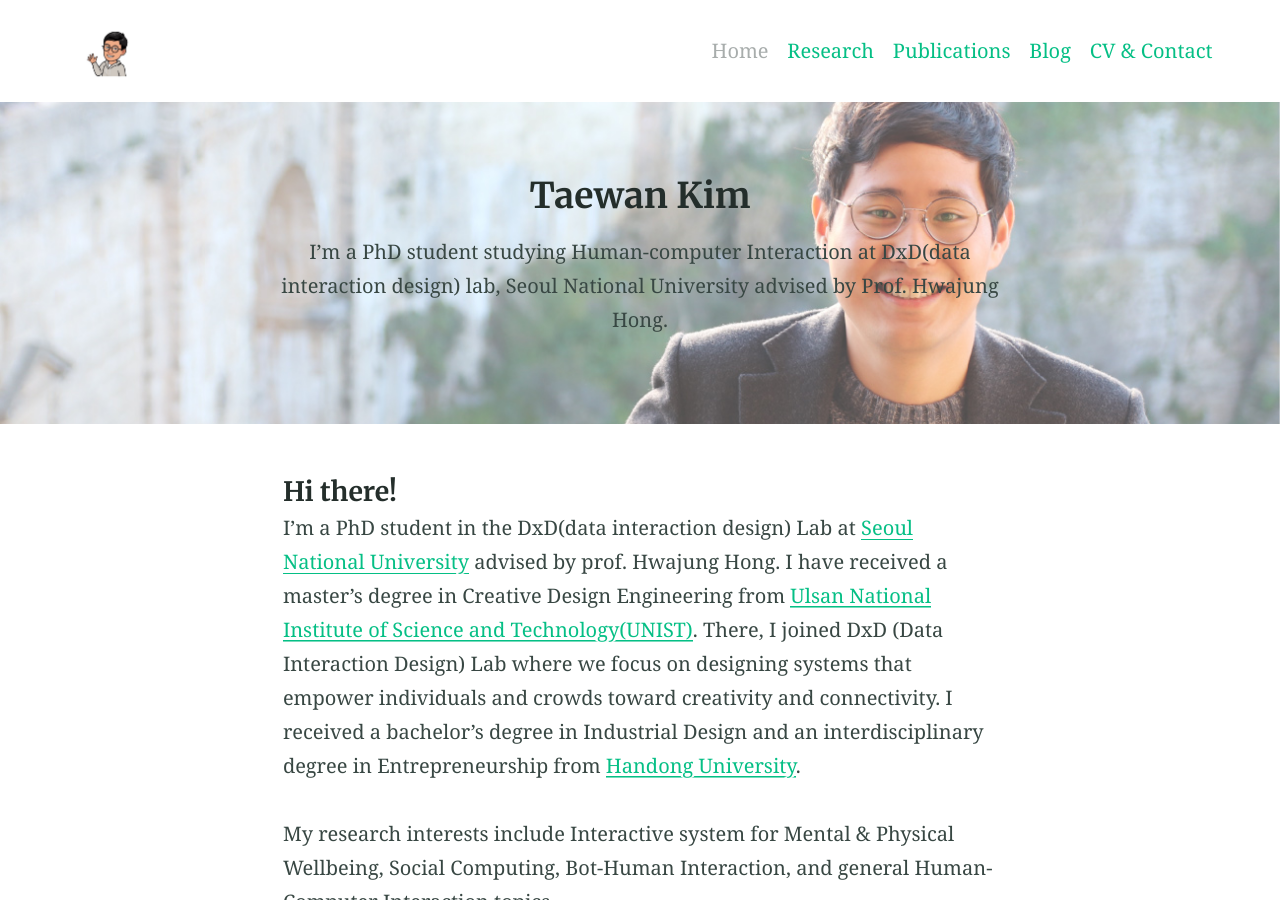
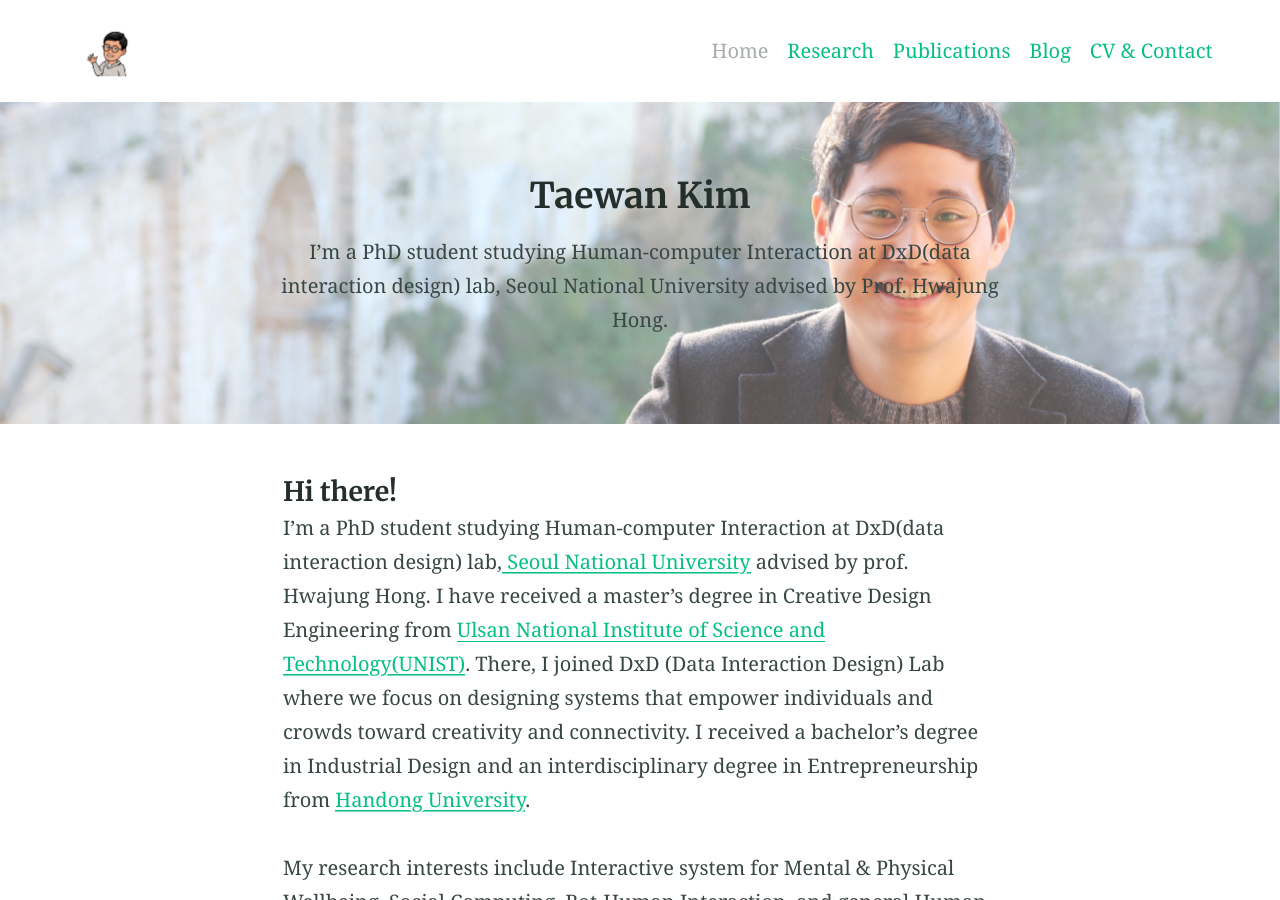
Before and after one commit to twkim24/twkim24.github.io, a Jekyll site: the page built from index.md, in a window 1280 px wide and 900 px high. Built offline with Jekyll 4.4.1, drawn with Linux system fonts in a browser that asks for light colours; our own code applies the rules of GitHub Pages for plain Markdown files.

```diff
--- a/index.md
+++ b/index.md
@@ -7,7 +7,7 @@
 excerpt:
 ---
 #### Hi there!
-I'm a PhD student in the DxD(data interaction design) Lab at <a href="https://www.snu.ac.kr/" target="_blank">Seoul National University</a> advised by prof. Hwajung Hong. I have received a master's degree in Creative Design Engineering from <a href="https://www.unist.ac.kr/" target="_blank">Ulsan National Institute of Science and Technology(UNIST)</a>. There, I joined DxD (Data Interaction Design) Lab where we focus on designing systems that empower individuals and crowds toward creativity and connectivity. I received a bachelor's degree in Industrial Design and an interdisciplinary degree in Entrepreneurship from <a href="https://www.handong.edu/eng/" target="_blank">Handong University</a>. <br><br> My research interests include Interactive system for Mental & Physical Wellbeing, Social Computing, Bot-Human Interaction, and general Human-Computer Interaction topics.
+I’m a PhD student studying Human-computer Interaction at DxD(data interaction design) lab,<a href="https://www.snu.ac.kr/" target="_blank"> Seoul National University</a> advised by prof. Hwajung Hong. I have received a master's degree in Creative Design Engineering from <a href="https://www.unist.ac.kr/" target="_blank">Ulsan National Institute of Science and Technology(UNIST)</a>. There, I joined DxD (Data Interaction Design) Lab where we focus on designing systems that empower individuals and crowds toward creativity and connectivity. I received a bachelor's degree in Industrial Design and an interdisciplinary degree in Entrepreneurship from <a href="https://www.handong.edu/eng/" target="_blank">Handong University</a>. <br><br> My research interests include Interactive system for Mental & Physical Wellbeing, Social Computing, Bot-Human Interaction, and general Human-Computer Interaction topics.
 
 ### News
 - <b>Nov, 2019</b>: Our paper titled “In Helping a Vulnerable Bot, You Help Yourself: Designing a Social Bot as a Care-Receiver to Promote Mental Health and Reduce Stigma” got accepted to CHI 2020. <a href="/academic/2019/11/09/chi2020/">read</a>
```
Also changed, not shown: cv.md (+1 -1 lines).
